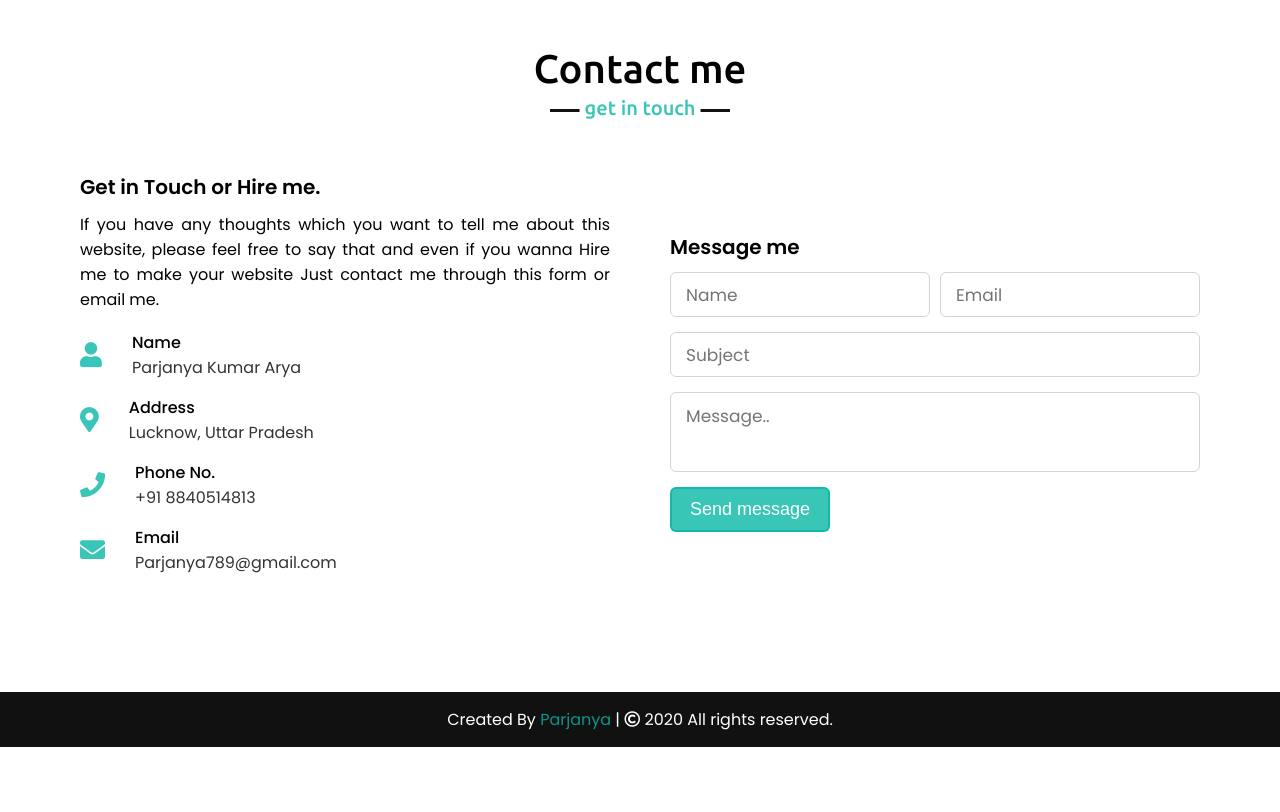
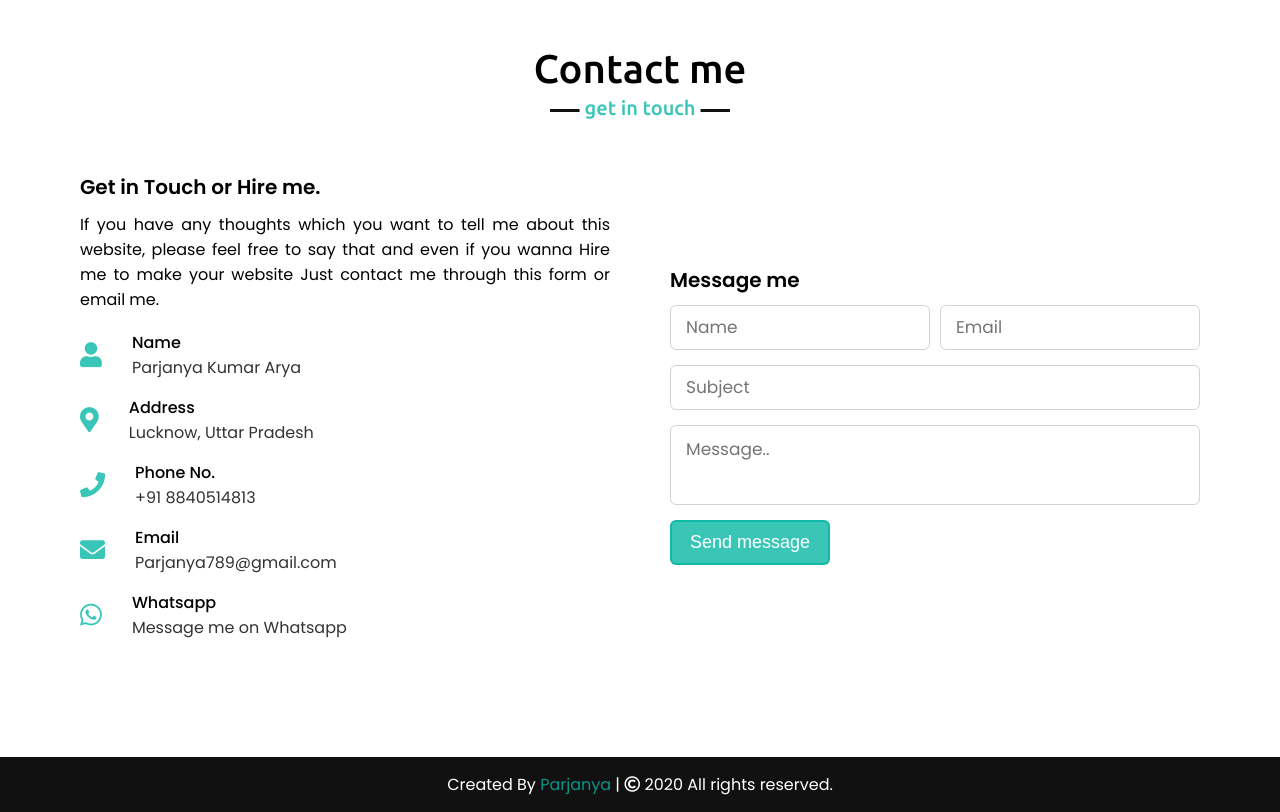
Before and after one commit to Parjanya-Kumar-Arya-github/My-Portfolio, a Django app: page / in a window 1280 px wide. Shown: the part 3528-4340 px from the top of the page. Before the commit the page ends 4275 px from the top, so only its background shows below. Run offline with Django 3.2, Linux system fonts and the light colour scheme.

Commit message:
whatsapp

```diff
--- a/template/index.html
+++ b/template/index.html
@@ -227,6 +227,13 @@
                                 <a href="mailto:Parjanya789@gmail.com" class="sub-title">Parjanya789@gmail.com</a>
                             </div>
                         </div>
+                        <div class="row">
+                            <i class="fab fa-whatsapp"></i>
+                            <div class="info">
+                                <div class="head">Whatsapp</div>
+                                <a href="https://wa.link/hqtvjc" class="sub-title">Message me on Whatsapp</a>
+                            </div>
+                        </div>
                     </div>
                 </div>
                 <div class="column right">
```
